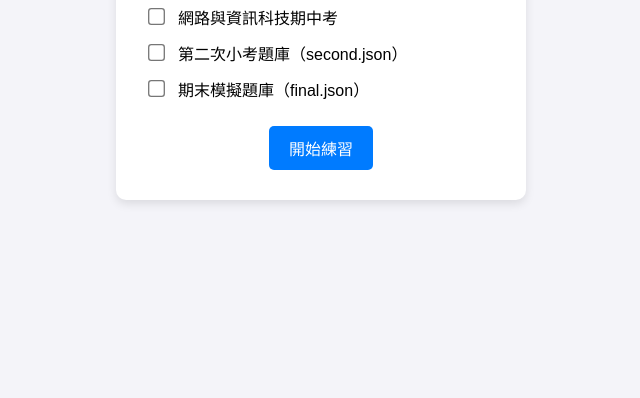
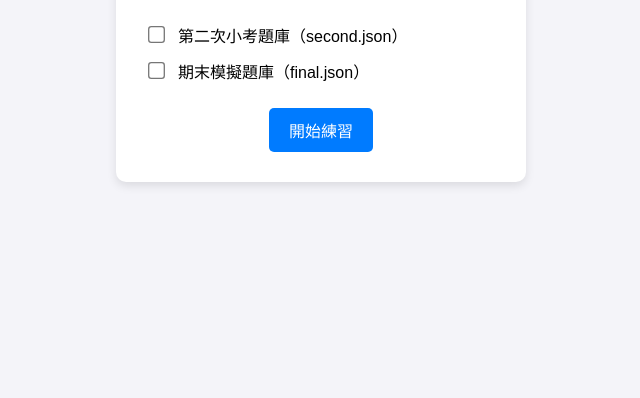
Before and after one commit to Yang-S-K/V2multipleChoiceQuestion.github.io, a plain HTML site: page quiz_home_selector.html in a window 1280 px wide. Shown: the part 402-800 px from the top of the page, without its empty margins (319-959 px from the left). Drawn offline with Linux system fonts and the light colour scheme.

Commit message:
Update quiz_home_selector.html

```diff
--- a/quiz_home_selector.html
+++ b/quiz_home_selector.html
@@ -66,10 +66,10 @@
     <p>請選擇要使用的題庫（可複選）</p>
     <form id="quiz-selection-form">
       <div class="quiz-list">
-        <label class="quiz-option">
+        <!-- <label class="quiz-option">
           <input type="checkbox" name="quizzes" value="network_quiz.json">
           網路與資訊科技期中考
-        </label>
+        </label> -->
 <!--         <label class="quiz-option">
           <input type="checkbox" name="quizzes" value="mid.json">
           期中考題庫（mid.json）
```
